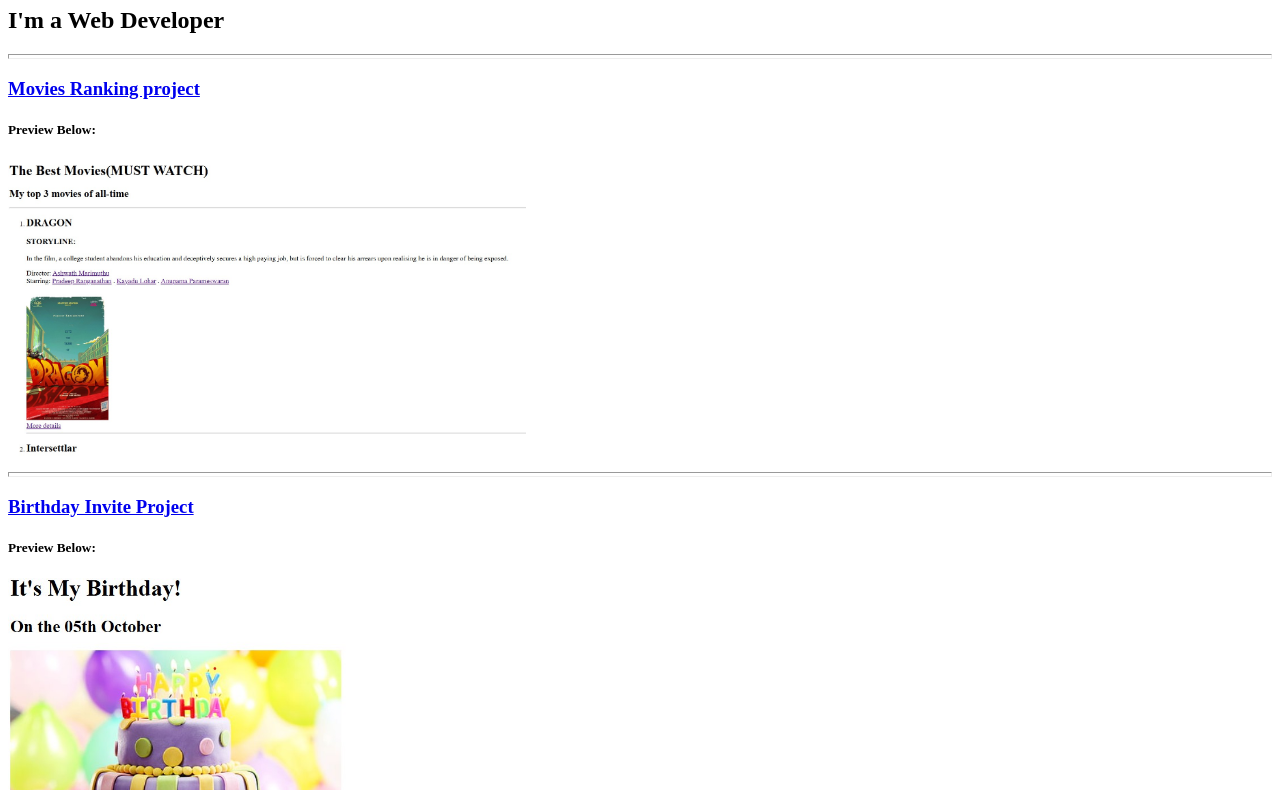
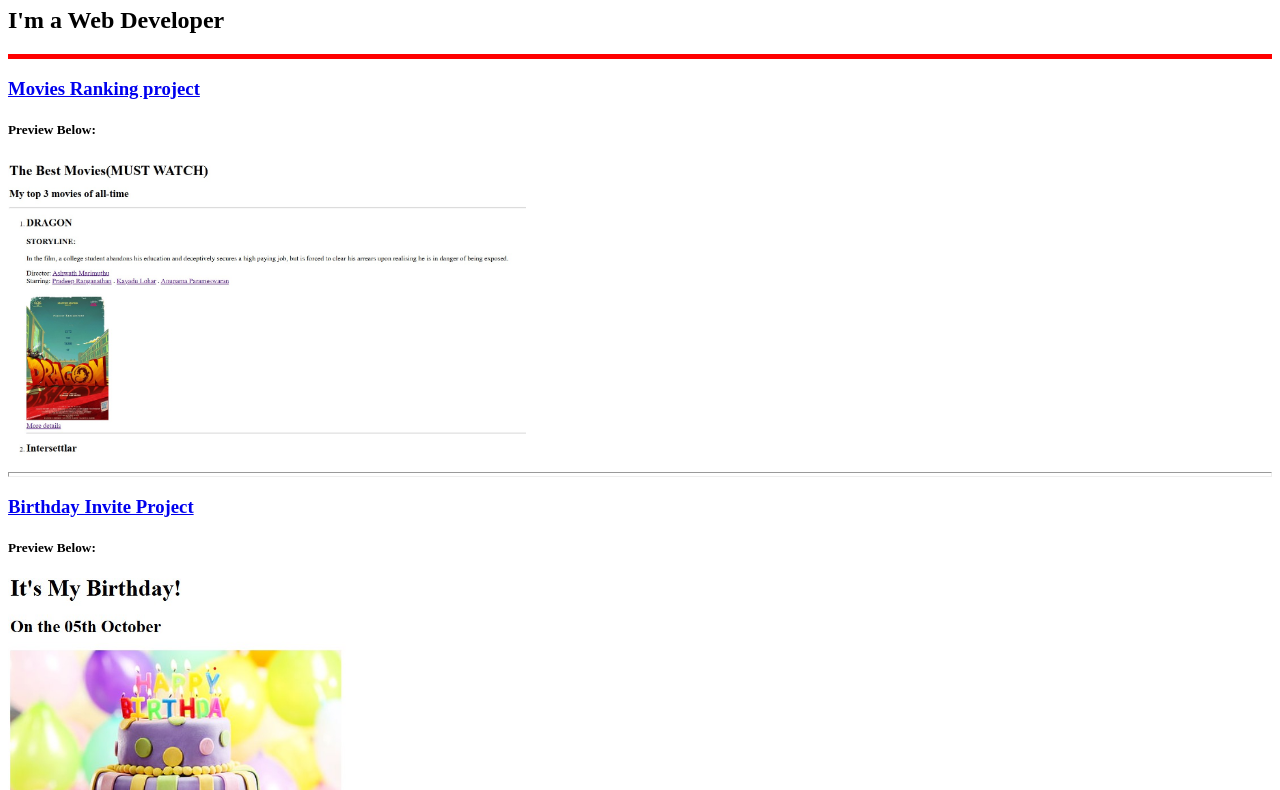
Before and after one commit to Adhityae-506/html-portfolio, a plain HTML site: page index.html in a window 1280 px wide. Shown: the part 73-863 px from the top of the page. Drawn offline with Linux system fonts and the light colour scheme.

Commit message:
Update index.html

```diff
--- a/index.html
+++ b/index.html
@@ -8,7 +8,7 @@
     <body>
         <h1>Adhitya Elangovan's Portfolio</h1>
         <h2>I'm a Web Developer</h2>
-        <hr size="5"/>
+        <hr size="5" color = "red"/>
         <h3><a href="./public/movie ranking.html">Movies Ranking project</a></h3>
         <h5>Preview Below:</h5>
         <img src="./assets/images/1.jpg" height="300" />
```
